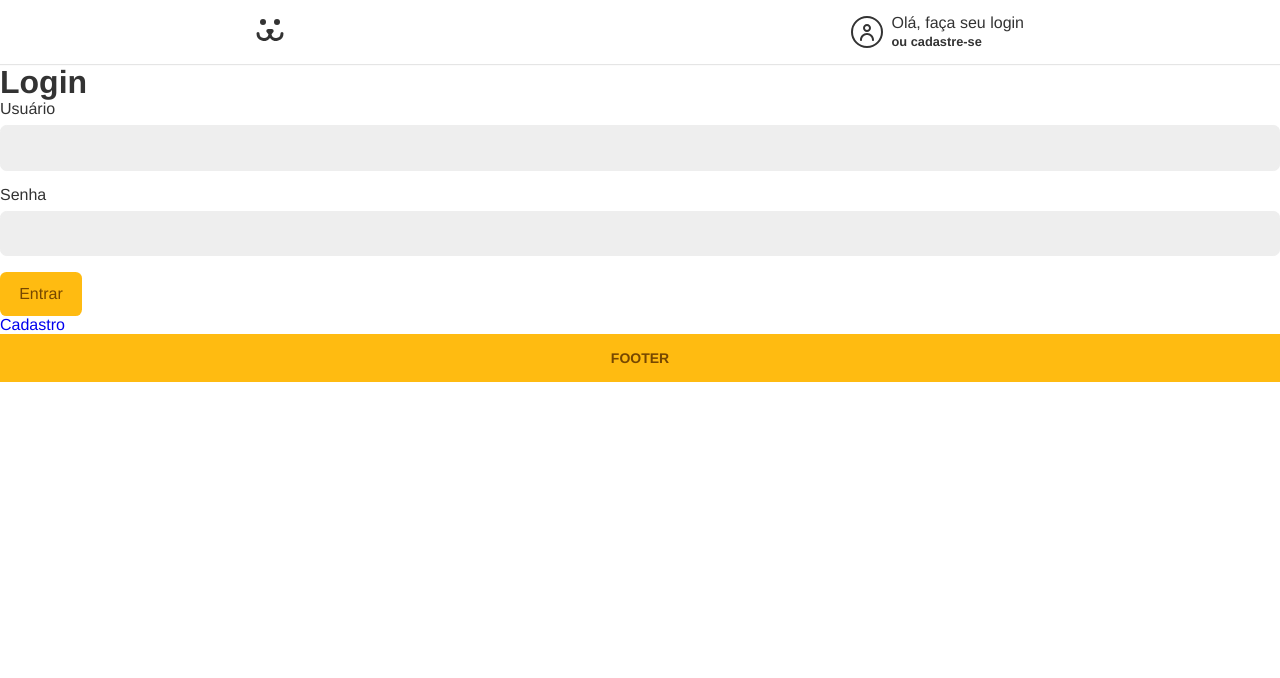
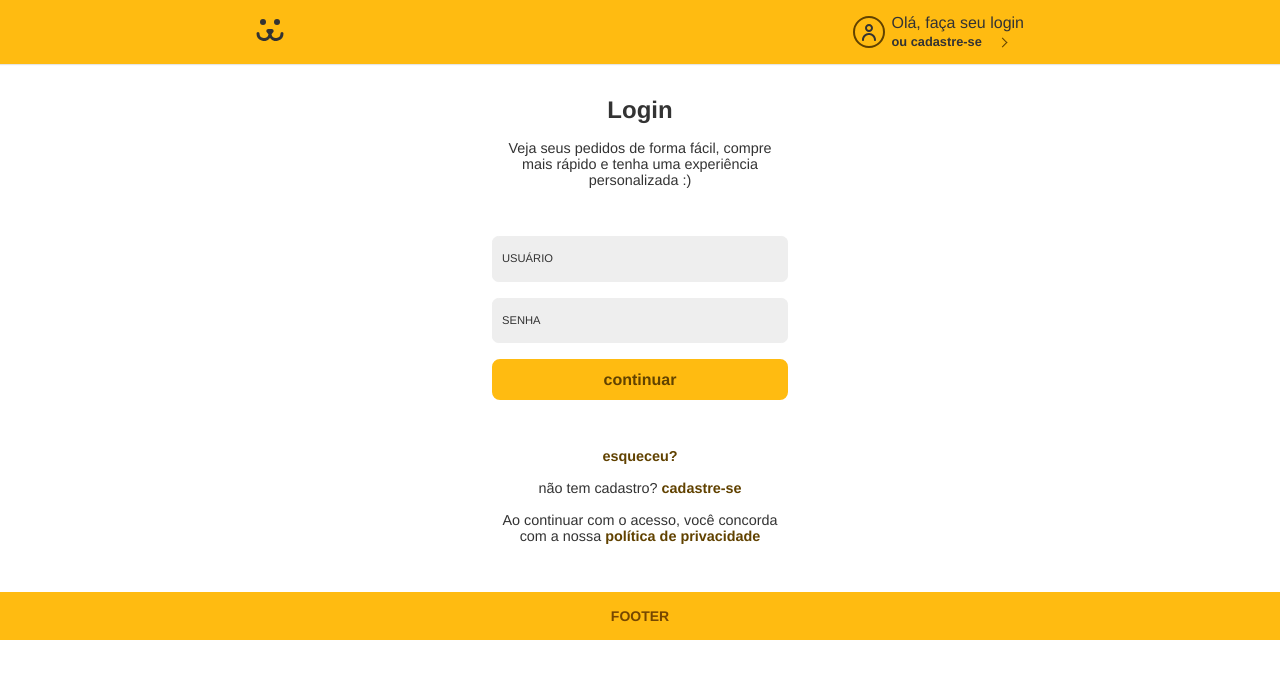
Before and after one commit to jefersonsann/dogs, a React (Create React App) app: page /login in a window 1280 px wide. Shown: the top 678 px of the page. Built offline with nearby package versions, Linux system fonts and the light colour scheme.

Commit message:
Improvement in code and styles

```diff
--- a/src/Components/Button/Button.jsx
+++ b/src/Components/Button/Button.jsx
@@ -2,6 +2,7 @@ import React from 'react';
 import styled from 'styled-components';
 
 const ButtonContainer = styled.button`
+  width: 100%;
   padding: 0.6rem 1.2rem;
   color: ${(props) =>
     props.primary ? 'var(--colorSecondary)' : 'var(--colorPrimary)'};
@@ -16,8 +17,8 @@ const ButtonContainer = styled.button`
   }
 `;
 
-const Button = ({ ...props }) => {
-  return <ButtonContainer {...props}>{props.placeholder}</ButtonContainer>;
+const Button = ({ children, ...props }) => {
+  return <ButtonContainer {...props}>{children}</ButtonContainer>;
 };
 
 export default Button;
--- a/src/Components/Form/Button.jsx
+++ /dev/null
@@ -1,31 +0,0 @@
-import React from 'react';
-import styled from 'styled-components';
-
-const ButtonContainer = styled.button`
-  font-size: 1rem;
-  font-family: var(--fontPrimary);
-  color: #764701;
-  padding: 0.8rem 1.2rem;
-
-  border: none;
-  border-radius: 0.4rem;
-  background-color: #fb1;
-  transition: all 0.1s;
-  cursor: pointer;
-
-  &:hover,
-  &:focus {
-    outline: none;
-    box-shadow: 0 0 0 3px #fea, 0 0 0 4px #fb1;
-  }
-  &:disabled {
-    opacity: 0.5;
-    cursor: wait;
-  }
-`;
-
-const Button = ({ children, ...props }) => {
-  return <ButtonContainer {...props}>{children}</ButtonContainer>;
-};
-
-export default Button;
--- a/src/Components/Form/Input.jsx
+++ b/src/Components/Form/Input.jsx
@@ -1,15 +1,27 @@
 import React from 'react';
 import styled from 'styled-components';
+import Error from '../Helper/Error';
 
 const Wrapper = styled.div`
+  position: relative;
+  margin-top: 1rem;
+  margin-left: auto;
+  margin-right: auto;
   margin-bottom: 1rem;
 `;
 
 const Label = styled.label`
-  display: block;
-  font-size: 1rem;
+  position: absolute;
+  top: 17px;
+  left: 10px;
+  font-size: 0.7rem;
   line-height: 1;
   padding-bottom: 0.5rem;
+  text-transform: uppercase;
+
+  user-select: none;
+  pointer-events: none;
+  transition: all 0.4s ease-in-out;
 `;
 
 const InputForm = styled.input`
@@ -20,21 +32,24 @@ const InputForm = styled.input`
   border-radius: 0.4rem;
   border: 1px solid #eee;
   background: #eee;
+  font-weight: 600;
   transition: all 0.2s;
 
   &:hover,
   &:focus {
     outline: none;
-    border-color: #fb1;
+    border-color: var(--colorPrimary);
     background: white;
-    box-shadow: 0 0 0 3px #fba;
   }
-`;
 
-const Error = styled.p`
-  font-size: 0.875rem;
-  color: #f31;
-  margin-top: 0.25rem;
+  &:focus ~ label,
+  &:valid ~ label {
+    top: -8px;
+    left: 15px;
+    padding: 0.2rem 0.5rem 0.1rem;
+    background-color: white;
+    border: 1px solid var(--colorPrimary);
+  }
 `;
 
 const Input = ({
@@ -49,7 +64,6 @@ const Input = ({
 }) => {
   return (
     <Wrapper>
-      <Label htmlFor={name}>{label}</Label>
       <InputForm
         id={name}
         name={name}
@@ -59,7 +73,8 @@ const Input = ({
         onChange={onChange}
         onBlur={onBlur}
       />
-      {error && <Error>{error}</Error>}
+      <Label htmlFor={name}>{label}</Label>
+      <Error error={error} />
     </Wrapper>
   );
 };
--- /dev/null
+++ b/src/Components/Helper/Error.jsx
@@ -0,0 +1,14 @@
+import React from 'react';
+import styled from 'styled-components';
+
+const ErrorContainer = styled.p`
+  color: var(--colorError);
+  margin: 1rem 0;
+`;
+
+const Error = ({ error }) => {
+  if (!error) return null;
+  return <ErrorContainer>{error}</ErrorContainer>;
+};
+
+export default Error;
--- a/src/Components/Login/LoginForm.jsx
+++ b/src/Components/Login/LoginForm.jsx
@@ -1,14 +1,38 @@
 import React from 'react';
 import { Link } from 'react-router-dom';
+import { UserContext } from '../../UserContext';
 import styled from 'styled-components';
 import useForm from '../../Hooks/useForm';
-import Button from '../Form/Button';
+import Button from '../Button/Button';
 import Input from '../Form/Input';
 import TitleForm from './TitleForm';
-import { UserContext } from '../../UserContext';
+import Error from '../Helper/Error';
 
-const Section = styled.main``;
-const Form = styled.form``;
+const Section = styled.section`
+  max-width: 360px;
+  margin-left: auto;
+  margin-right: auto;
+  padding: 2rem;
+  border-radius: 0.5rem;
+  background-color: white;
+  text-align: center;
+
+  & p {
+    margin-top: 1rem;
+    margin-bottom: 1rem;
+    font-size: 0.9rem;
+  }
+`;
+const Form = styled.form`
+  margin-top: 3rem;
+  margin-bottom: 3rem;
+
+  & p {
+    margin-top: 2px;
+    text-align: left;
+    margin-left: 10px;
+  }
+`;
 
 const LoginForm = () => {
   const username = useForm();
@@ -26,17 +50,45 @@ const LoginForm = () => {
   return (
     <Section>
       <TitleForm titleName="Login" />
-      <Form action="" onSubmit={handleLogin}>
-        <Input label="Usuário" type="text" name="username" {...username} />
-        <Input label="Senha" type="password" name="password" {...password} />
+      <p>
+        Veja seus pedidos de forma fácil, compre mais rápido e tenha uma
+        experiência personalizada :)
+      </p>
+      <Form onSubmit={handleLogin}>
+        <Input
+          label="Usuário"
+          type="text"
+          name="username"
+          autofocus
+          required
+          {...username}
+        />
+        <Input
+          label="Senha"
+          type="password"
+          name="password"
+          required
+          {...password}
+        />
         {loading ? (
-          <Button disabled>Carregando...</Button>
+          <Button disabled>carregando...</Button>
         ) : (
-          <Button>Entrar</Button>
+          <Button primary>
+            <strong>continuar</strong>
+          </Button>
         )}
-        {error && <p>{error}</p>}
+        <Error error={error} />
       </Form>
-      <Link to="/login/criar">Cadastro</Link>
+      <p>
+        <Link to="/login/perdeu">esqueceu?</Link>
+      </p>
+      <p>
+        não tem cadastro? <Link to="/login/criar">cadastre-se</Link>
+      </p>
+      <p>
+        Ao continuar com o acesso, você concorda com a nossa{' '}
+        <Link to="/login/criar">política de privacidade</Link>
+      </p>
     </Section>
   );
 };
--- a/src/Components/Modal/Modal.jsx
+++ b/src/Components/Modal/Modal.jsx
@@ -17,12 +17,13 @@ const ModalContainer = styled.div`
   width: auto;
   position: relative;
   z-index: 1002;
-  cursor: pointer;
 `;
 
 const ModalTitle = styled.span`
+  position: relative;
   font-size: 1rem;
   padding: 0.5rem 0;
+  z-index: 1002;
 
   &:hover {
     color: white;
@@ -36,9 +37,9 @@ const ModalTitle = styled.span`
 const ModalCont = styled.div`
   position: absolute;
   width: 240px;
-  height: 300px;
+  height: auto;
   top: 100%;
-  right: 0px;
+  right: -35px;
   padding: 1rem;
   border-radius: 0.5rem;
   background-color: white;
@@ -52,9 +53,20 @@ const ModalCont = styled.div`
       transform: initial;
     }
   }
+
+  &::after {
+    content: '';
+    position: absolute;
+    top: -6px;
+    right: 50px;
+    width: 12px;
+    height: 12px;
+    background-color: inherit;
+    transform: rotate(45deg);
+  }
 `;
 
-const Modal = ({ name, children, ...props }) => {
+const Modal = ({ children, ...props }) => {
   const [isModal, setIsModal] = React.useState(false);
 
   return (
@@ -65,7 +77,7 @@ const Modal = ({ name, children, ...props }) => {
         onMouseLeave={() => setIsModal(false)}
       >
         <ModalTitle>
-          {name}
+          {props.name}
           <br />
           <strong>{props.outer}</strong>
         </ModalTitle>
--- a/src/Components/Modal/ModalLogin.jsx
+++ b/src/Components/Modal/ModalLogin.jsx
@@ -26,15 +26,14 @@ const ModalLogin = () => {
         conta
       </div>
       <Link style={{ width: '100%' }} to="/login">
-        <Button style={{ width: '100%' }} placeholder="Entrar" primary />
+        <Button style={{ width: '100%' }} primary>
+          entrar
+        </Button>
       </Link>
       <Link style={{ width: '100%' }} to="/criar">
-        <Button
-          style={{ width: '100%' }}
-          width="100%"
-          placeholder="Cadastrar"
-          secondary
-        />
+        <Button style={{ width: '100%' }} width="100%" secondary>
+          cadastre-se
+        </Button>
       </Link>
       <p>
         comprou na loja física ou no app da Ame?{' '}
--- a/src/Layout/Header.jsx
+++ b/src/Layout/Header.jsx
@@ -12,7 +12,7 @@ const Container = styled.header`
   top: 0;
   width: 100%;
   box-shadow: 0px 1px 1px rgba(0, 0, 0, 0.1);
-  background: white;
+  background: var(--colorPrimary);
   z-index: 100;
 `;
 
@@ -29,7 +29,7 @@ const Logo = styled.div`
 `;
 
 const User = styled.div`
-  color: #333;
+  color: var(--colorSecondary);
   display: flex;
   align-items: center;
 `;
@@ -37,22 +37,39 @@ const User = styled.div`
 const Logout = styled.button``;
 
 const Login = styled.div`
-  display: flex;
-  align-items: center;
-  gap: 0.5rem;
-
   & a {
-    color: #333;
+    color: var(--colorSecondary);
     display: flex;
     align-items: center;
   }
-  &::before {
+  & span::before {
     content: '';
+    position: absolute;
+    top: 10px;
+    left: -38px;
     width: 28px;
     height: 28px;
     border-radius: 50%;
-    border: 2px solid #333;
+    border: 2px solid var(--colorSecondary);
     background: url('${Usuario}') no-repeat center center;
+  }
+
+  & span::after {
+    content: '';
+    position: absolute;
+    bottom: 12px;
+    right: 18px;
+    width: 6px;
+    height: 6px;
+    border-top: 1px solid var(--colorSecondary);
+    border-right: 1px solid var(--colorSecondary);
+    background-color: transparent;
+    transform: rotate(45deg);
+    transition: all 0.3s ease;
+  }
+
+  & span:hover::after {
+    transform: rotate(135deg);
   }
 `;
 
--- a/src/UserContext.js
+++ b/src/UserContext.js
@@ -37,7 +37,7 @@ export const UserStorage = ({ children }) => {
       setLoading(true);
       const { url, options } = TOKEN_POST({ username, password });
       const tokenRes = await fetch(url, options);
-      if (!tokenRes.ok) throw new Error(`Error: Usuario invalido`);
+      if (!tokenRes.ok) throw new Error(`Error: Usuario ou senha invalido!`);
       const { token } = await tokenRes.json();
       window.localStorage.setItem('token', token);
       await getUser(token);
--- a/src/index.css
+++ b/src/index.css
@@ -1,6 +1,12 @@
 :root {
   --colorPrimary: #ffbb11;
-  --colorSecondary: #7c5501;
+  --colorSecondary: #614200;
+
+  --colorText-dark: #333;
+  --colorText-light: white;
+  --colorError: #f31;
+
+
 }
 
 * {
@@ -20,6 +26,8 @@ body {
 
 a {
   text-decoration: none;
+  color: var(--colorSecondary);
+  font-weight: 600;
 }
 
 h1,
```
